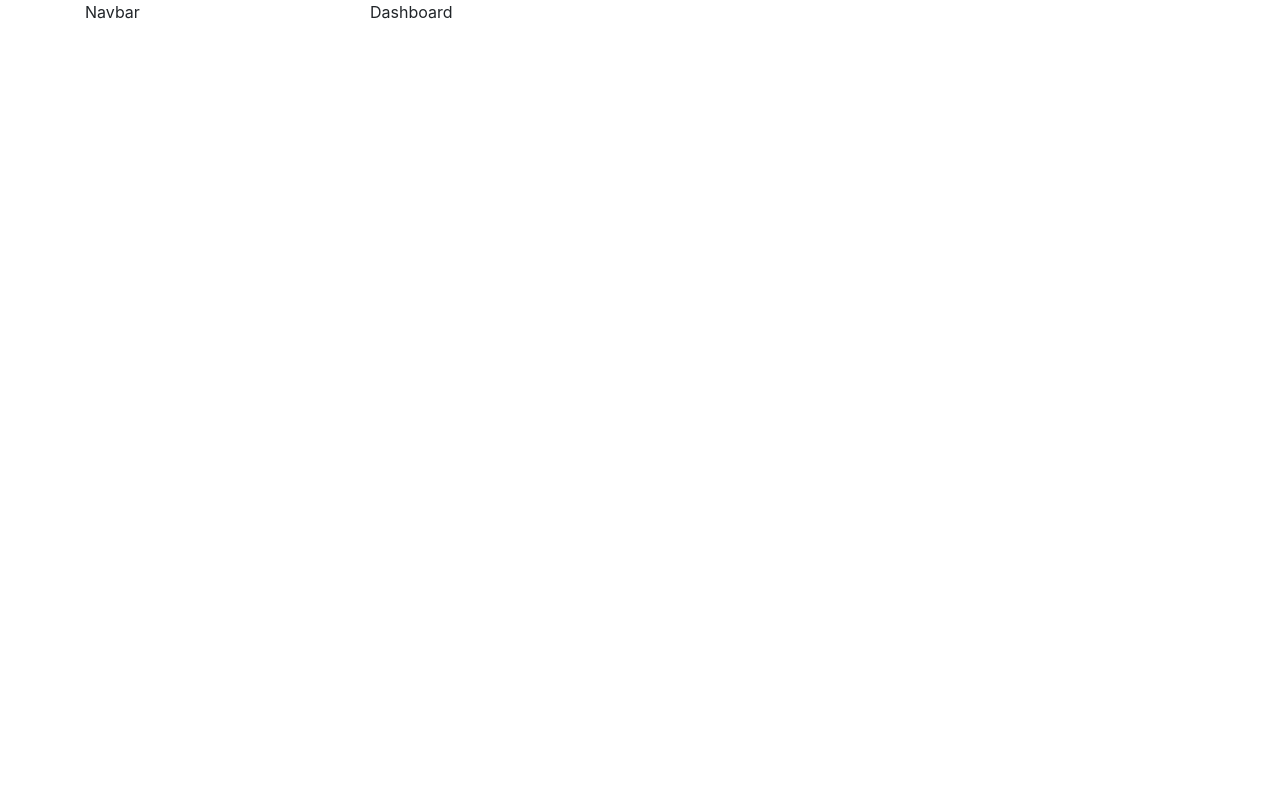
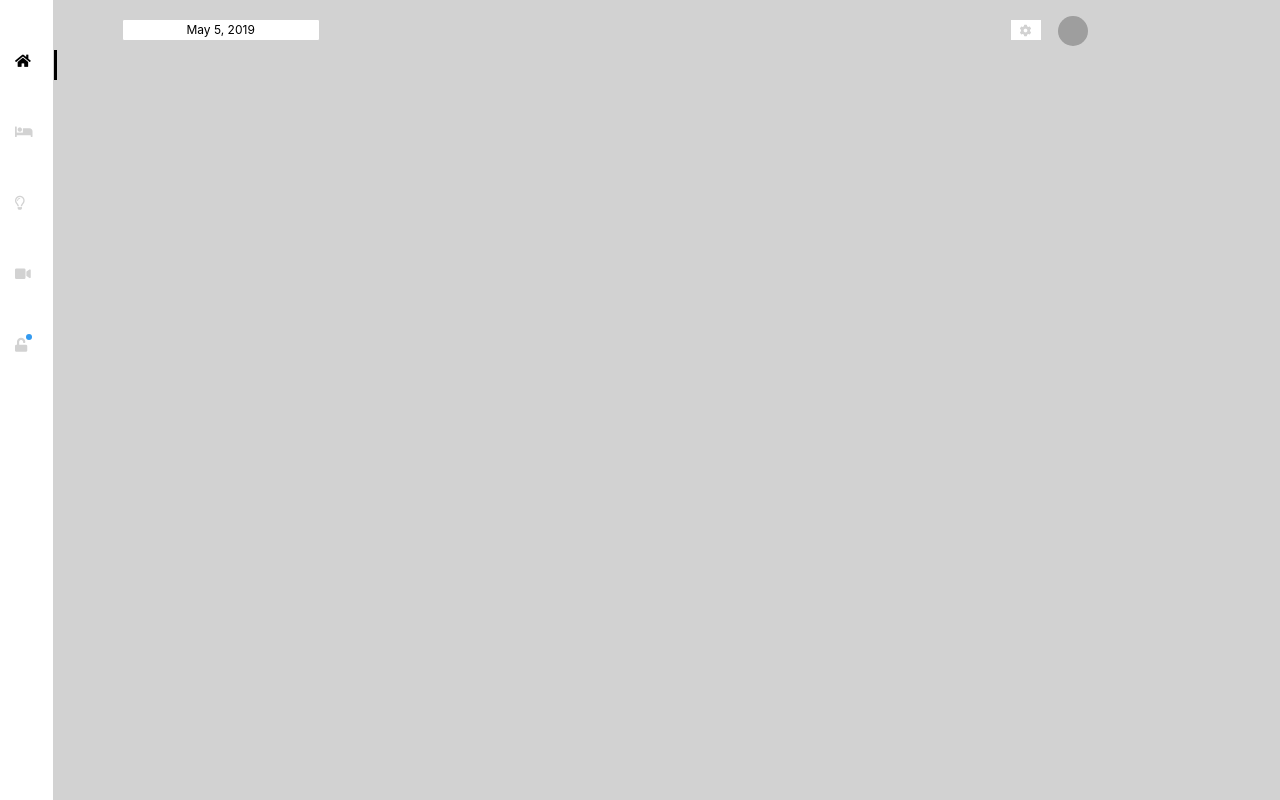
Before and after one commit to Babashov/Admin-Template, a plain HTML site: page index.html in a window 1280 px wide. Drawn offline with nearby package versions, Linux system fonts and the light colour scheme; grey boxes are pictures that could not be loaded.

Commit message:
Navbar DateTime Picker ready

```diff
--- a/assets/css/style.css
+++ b/assets/css/style.css
@@ -0,0 +1,82 @@
+/* Default Classes */
+body{
+    background:#d2d2d2;
+    height: 100vh;
+}
+/* Navbar */
+.navbarDefault
+{
+    background: white;
+    height:100vh;
+}
+.selectedMenu i
+{
+    color: black;
+}
+
+.navbarTemplate .menuIcons a
+{
+    display: block;
+    padding-top: 50px;
+    color:#d2d2d2;
+    font-size: 14px;
+}
+
+.selectedMenu::before
+{
+    content: '';
+    position: absolute;
+    right:-27px;
+    height: 30px;
+    width: 3px;
+    background: black;
+    z-index: 99999;
+}
+
+.menuIconLastChild::before
+{
+    content: '';
+    position: absolute;
+    right:-2px;
+    background:#339af0;
+    width:6px;
+    height: 6px;
+    border:1px solid transparent;
+    border-radius: 50%;
+}
+
+
+/* Dashboard */
+#datepicker
+{
+    border:1px solid #d2d2d2;
+    border-radius: 2px;
+    outline: none;
+    text-align: center;
+    font-size:12px;
+}
+span.settings
+{
+    width:30px;
+    height:20px;
+    background: white;
+    display: block;
+    text-align: center;
+    margin-top: 4px;
+    border:none;
+}
+
+span.settings i
+{
+    color:#d2d2d2;
+    padding-top:5px;
+    font-size:12px;
+    display: block;
+}
+div.profile img
+{
+    width:30px;
+    height:30px;
+    border-radius: 50%;
+    margin-left: 10px;
+}
--- a/assets/js/scripts.js
+++ b/assets/js/scripts.js
@@ -0,0 +1,18 @@
+$(function(){
+    $( "#datepicker" ).datepicker({
+    });
+
+    // Month Names
+    const monthNames =
+    [
+        "January", "February", "March", "April", "May", "June","July", "August", "September", "October", "November", "December"
+    ];
+    const DateObject = new Date();
+    const monthName = monthNames[DateObject.getMonth()];
+    const dayNumber = DateObject.getDay();
+    const year = DateObject.getFullYear();
+    const fullDate = monthName + " " + dayNumber + ", " + year;
+
+
+    $("#datepicker").val(fullDate)
+});
--- a/index.html
+++ b/index.html
@@ -7,24 +7,75 @@
     <title>Admin Template</title>
     <link rel="stylesheet" href="https://stackpath.bootstrapcdn.com/bootstrap/4.3.1/css/bootstrap.min.css" integrity="sha384-ggOyR0iXCbMQv3Xipma34MD+dH/1fQ784/j6cY/iJTQUOhcWr7x9JvoRxT2MZw1T" crossorigin="anonymous">
     <link rel="stylesheet" href="https://use.fontawesome.com/releases/v5.8.2/css/all.css" integrity="sha384-oS3vJWv+0UjzBfQzYUhtDYW+Pj2yciDJxpsK1OYPAYjqT085Qq/1cq5FLXAZQ7Ay" crossorigin="anonymous">
+    <link rel="stylesheet" href="https://code.jquery.com/ui/1.12.1/themes/base/jquery-ui.css">
     <link rel="stylesheet" href="assets/css/style.css">
 </head>
 <body>
 
-    <div class="container">
+    <div class="container-fluid">
         <div class="row">
-            <div class="col-3">
-                Navbar
+            <div class="col-1">
+                <div class="row">
+                    <div class="col-6 navbarDefault">
+                        <div class="row">
+                            <div class="col-6">
+                                <div class="navbarTemplate">
+                                    <div class="menuIcons">
+                                        <a href="#" class="selectedMenu"><i class="fas fa-home"></i></a>
+                                        <a href="#"><i class="fas fa-bed"></i></a>
+                                        <a href="#"><i class="far fa-lightbulb"></i></a>
+                                        <a href="#"><i class="fas fa-video"></i></a>
+                                        <a class="menuIconLastChild" href="#"><i class="fas fa-unlock"></i></a>
+                                    </div>
+                                </div>
+                            </div>
+                        </div>
+                    </div>
+                    <div class="col-2"></div>
+                </div>
             </div>
 
-            <div class="col-9">
-                Dashboard
+            <div class="col-10">
+                <div class="row mt-3">
+                    <div class="col-1">
+                        <input type="text" id="datepicker">
+                    </div>
+                    <div class="col-9"></div>
+                    <div class="col-1">
+                        <div class="row">
+                            <div class="col-5">
+                                <span class="settings"><i class="fas fa-cog"></i></span>
+                            </div>
+                            <div class="col-5">
+                                <div class="profile">
+
+                                    <a href="">
+                                        <img src="https://upload.wikimedia.org/wikipedia/commons/thumb/a/ad/Angelina_Jolie_2_June_2014_%28cropped%29.jpg/220px-Angelina_Jolie_2_June_2014_%28cropped%29.jpg" alt="">
+                                     </a>
+
+                                </div>
+                            </div>
+                        </div>
+                    </div>
+                </div>
+            </div>
+
+            <div class="col-12">
+                <div class="row">
+                    <div class="col-3"></div>
+                    <div class="col-3"></div>
+                    <div class="col-3"></div>
+                </div>
             </div>
 
         </div>
     </div>
 
-<script src="https://code.jquery.com/jquery-3.3.1.slim.min.js" integrity="sha384-q8i/X+965DzO0rT7abK41JStQIAqVgRVzpbzo5smXKp4YfRvH+8abtTE1Pi6jizo" crossorigin="anonymous"></script>
+<script
+    src="https://code.jquery.com/jquery-3.4.1.min.js"
+    integrity="sha256-CSXorXvZcTkaix6Yvo6HppcZGetbYMGWSFlBw8HfCJo="
+    crossorigin="anonymous"></script>
+<script src="https://code.jquery.com/ui/1.12.1/jquery-ui.js"></script>
 <script src="https://cdnjs.cloudflare.com/ajax/libs/popper.js/1.14.7/umd/popper.min.js" integrity="sha384-UO2eT0CpHqdSJQ6hJty5KVphtPhzWj9WO1clHTMGa3JDZwrnQq4sF86dIHNDz0W1" crossorigin="anonymous"></script>
 <script src="https://stackpath.bootstrapcdn.com/bootstrap/4.3.1/js/bootstrap.min.js" integrity="sha384-JjSmVgyd0p3pXB1rRibZUAYoIIy6OrQ6VrjIEaFf/nJGzIxFDsf4x0xIM+B07jRM" crossorigin="anonymous"></script>
 <script src="assets/js/scripts.js"></script>
```
